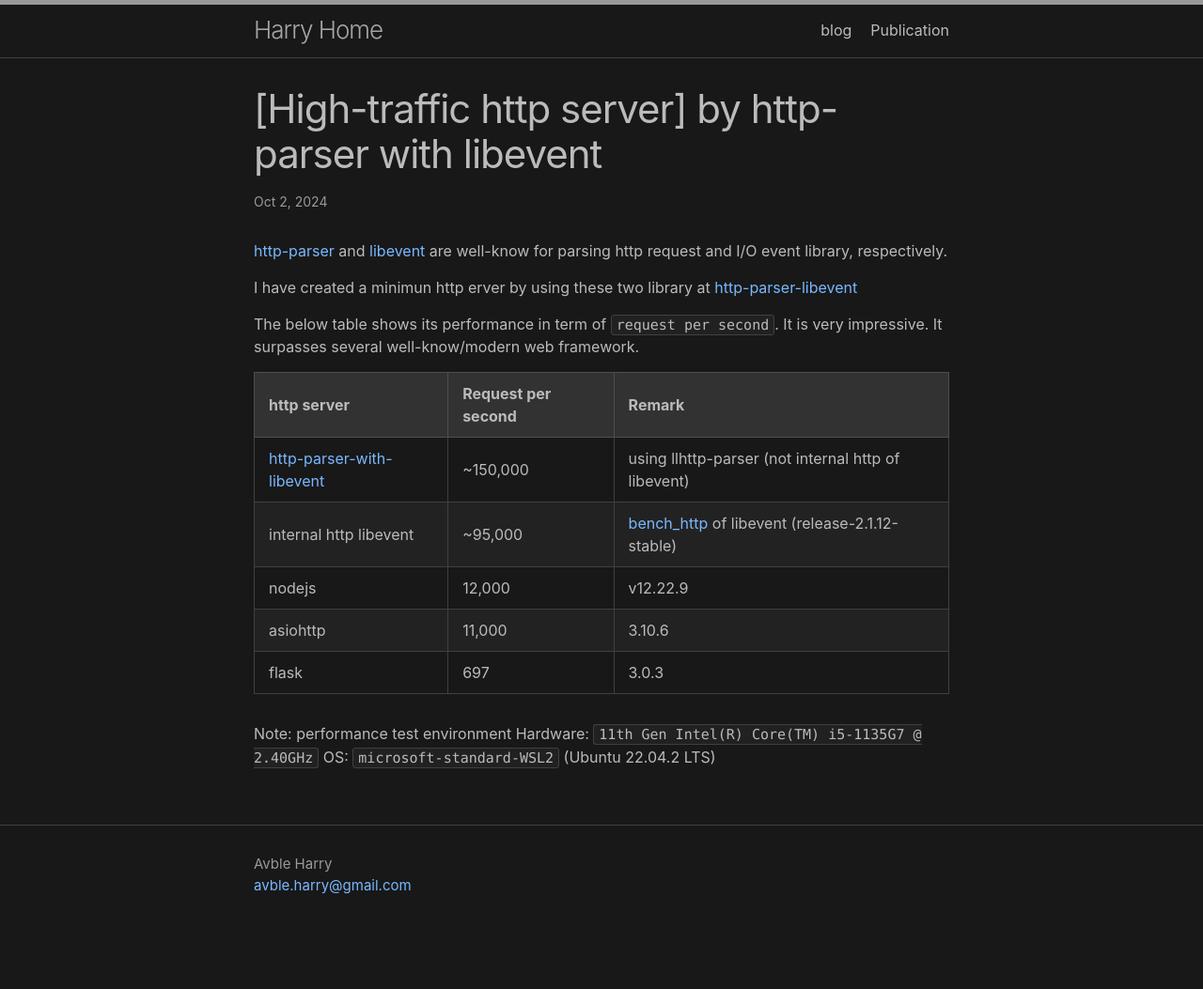
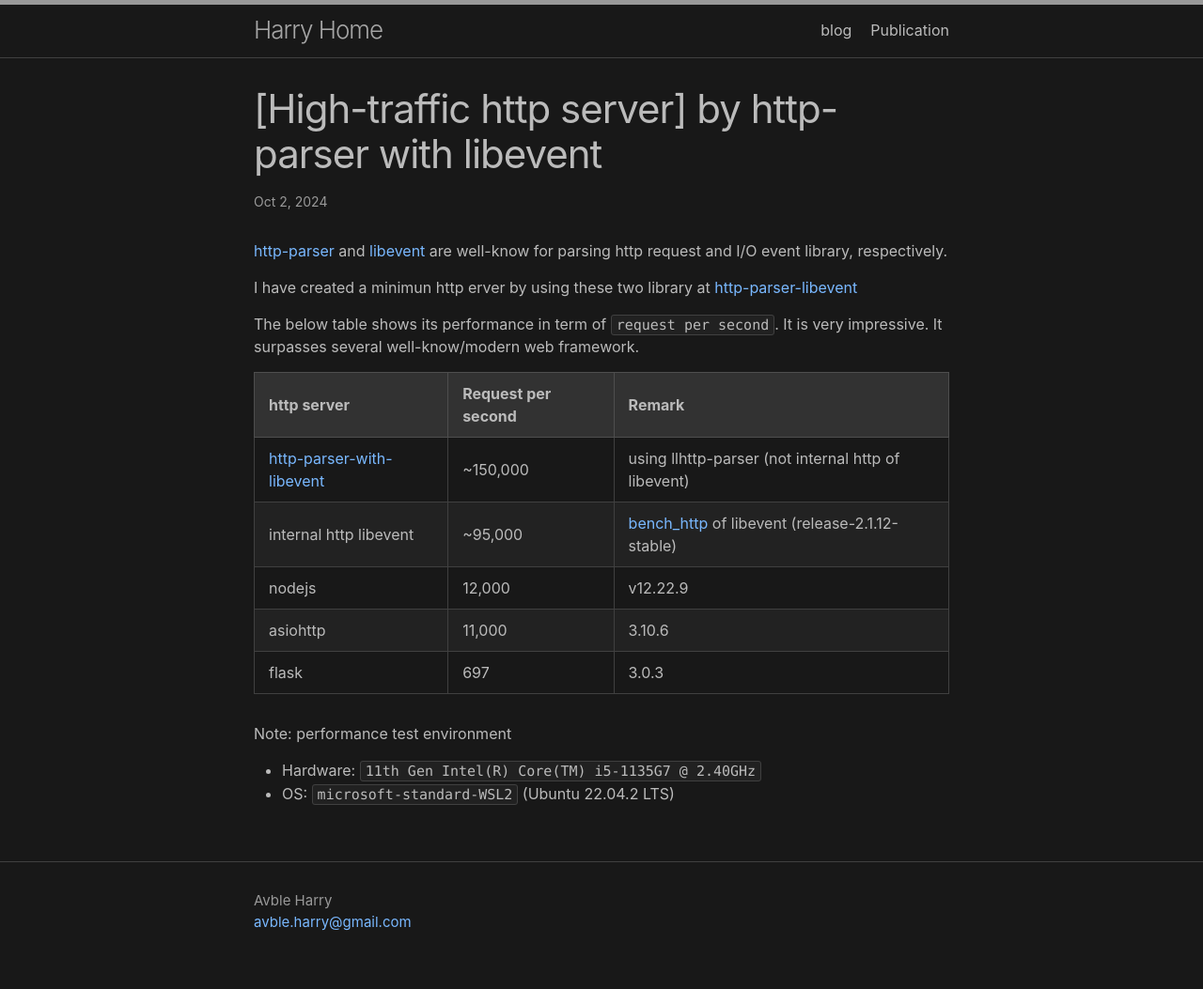
Before and after one commit to avble/avble.github.io, a Jekyll site: the page built from _posts/2024-10-02-http-parser-with-libevent.md, in a window 1280 px wide. Shown: the whole page at 94% size. Built offline with Jekyll 4.4.1, drawn with Linux system fonts in a browser that asks for light colours; before the commit the page ends 1014 px from its top, so only the background shows below that; part of the change alters nothing that is shown.

```diff
--- a/_posts/2024-10-02-http-parser-with-libevent.md
+++ b/_posts/2024-10-02-http-parser-with-libevent.md
@@ -20,5 +20,5 @@ It surpasses several well-know/modern web framework.
 
 
 Note: performance test environment
-Hardware: `11th Gen Intel(R) Core(TM) i5-1135G7 @ 2.40GHz`
-OS: `microsoft-standard-WSL2` (Ubuntu 22.04.2 LTS)
+* Hardware: `11th Gen Intel(R) Core(TM) i5-1135G7 @ 2.40GHz`
+* OS: `microsoft-standard-WSL2` (Ubuntu 22.04.2 LTS)
```
